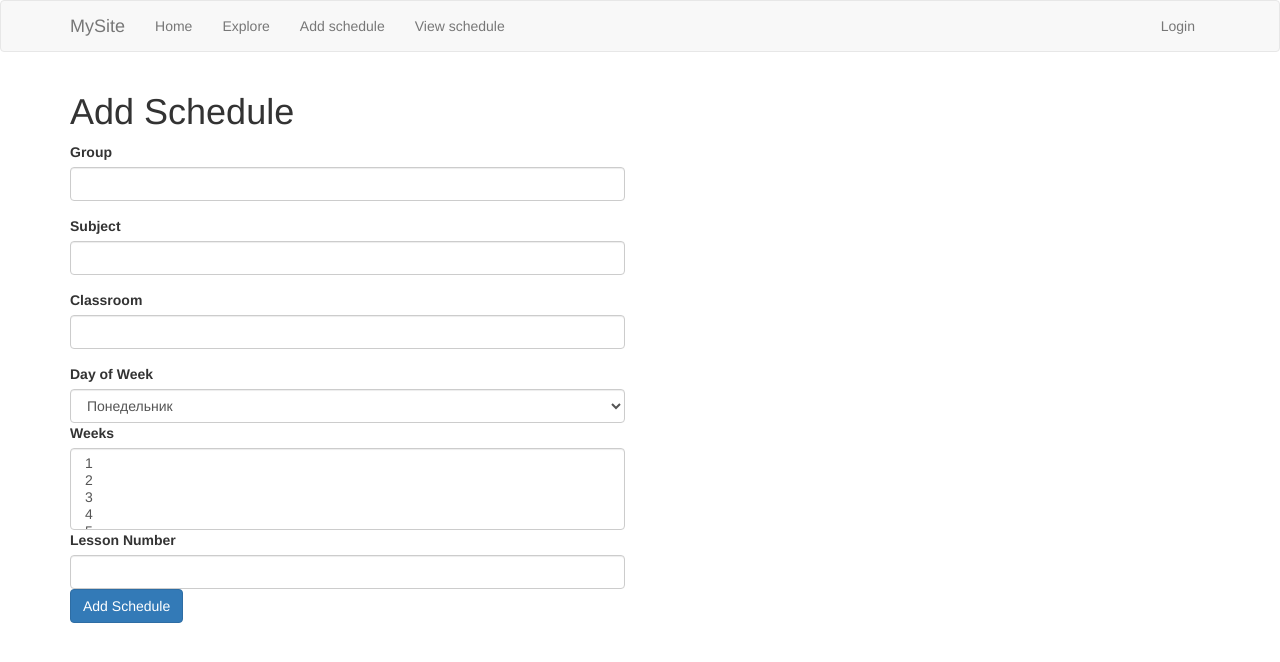
After one commit to Termot/ScheduleSite, a Flask app: page /schedule/add_schedule in a window 1280 px wide. The commit adds this page. Shown: the top 662 px of the page. Run offline with Flask 3, Linux system fonts and the light colour scheme; data that the repository does not hold is empty; some libraries are stand-ins or nearby versions.

Commit message:
update schedule work

```diff
--- a/app/__init__.py
+++ b/app/__init__.py
@@ -13,8 +13,10 @@ from config import Config
 from commands import bp as cli_bp
 from redis import Redis
 import rq
+from flask_wtf import CSRFProtect
 
 db = SQLAlchemy()
+csrf = CSRFProtect()
 migrate = Migrate()
 login = LoginManager()
 login.login_view = 'auth.login'
@@ -30,6 +32,7 @@ def create_app(config_class=Config):
     app.config.from_object(config_class)
 
     db.init_app(app)
+    csrf.init_app(app)
     migrate.init_app(app, db)
     login.init_app(app)
     mail.init_app(app)
@@ -52,6 +55,9 @@ def create_app(config_class=Config):
 
     from app.main import bp as main_bp
     app.register_blueprint(main_bp)
+
+    from app.schedule import bp as schedule_bp
+    app.register_blueprint(schedule_bp, url_prefix='/schedule')
 
     if not app.debug and not app.testing:
         if app.config['MAIL_SERVER']:
--- a/app/auth/email.py
+++ b/app/auth/emails.py
@@ -1,6 +1,6 @@
 from flask import render_template, current_app
 from flask_babel import _
-from app.email import send_email
+from app.emails import send_email
 
 
 def send_password_reset_email(user):
--- a/app/auth/routes.py
+++ b/app/auth/routes.py
@@ -7,7 +7,7 @@ from app.auth import bp
 from app.auth.forms import LoginForm, RegistrationForm, \
     ResetPasswordRequestForm, ResetPasswordForm
 from app.models import User
-from app.auth.email import send_password_reset_email
+from app.auth.emails import send_password_reset_email
 
 
 @bp.route('/login', methods=['GET', 'POST'])
--- a/app/main/routes.py
+++ b/app/main/routes.py
@@ -1,6 +1,6 @@
 from datetime import datetime
 from flask import render_template, flash, redirect, url_for, request, g, \
-    jsonify, current_app
+    current_app
 from flask_login import current_user, login_required
 from flask_babel import _, get_locale
 from app import db
--- /dev/null
+++ b/app/schedule/__init__.py
@@ -0,0 +1,5 @@
+from flask import Blueprint
+
+bp = Blueprint('schedule', __name__)
+
+from app.schedule import routes
--- /dev/null
+++ b/app/schedule/forms.py
@@ -0,0 +1,24 @@
+from flask_wtf import FlaskForm
+from wtforms import SelectField, SelectMultipleField, SubmitField, StringField, IntegerField
+from flask_babel import _, lazy_gettext as _l
+from wtforms.validators import DataRequired
+from wtforms.widgets import ListWidget, CheckboxInput
+
+DAY_OF_WEEK_CHOICES = [(day, day) for day in
+                       ['Понедельник', 'Вторник', 'Среда', 'Четверг', 'Пятница', 'Суббота']]
+WEEKS_CHOICES = [(f'{i}', f'{i}') for i in range(1, 20)]
+
+
+class ScheduleForm(FlaskForm):
+    group = StringField('Group', validators=[DataRequired()])
+    subject = StringField('Subject', validators=[DataRequired()])
+    classroom = StringField('Classroom', validators=[DataRequired()])
+    day_of_week = SelectField('Day of Week',
+                              choices=DAY_OF_WEEK_CHOICES,
+                              validators=[DataRequired()])
+    weeks = SelectMultipleField('Weeks',
+                                choices=WEEKS_CHOICES,
+                                validators=[DataRequired()],
+                                widget=ListWidget(prefix_label=False),
+                                option_widget=CheckboxInput())
+    lesson_number = IntegerField('Lesson Number', validators=[DataRequired()])
--- /dev/null
+++ b/app/schedule/routes.py
@@ -0,0 +1,67 @@
+from flask import render_template, redirect, url_for, flash, request, jsonify
+from flask_babel import _
+from flask_login import login_required
+from app import db
+from app.models import Schedule, Group, Subject, Classroom
+from app.schedule import bp
+from app.schedule.forms import ScheduleForm
+
+
+@bp.route('/add_schedule', methods=['GET', 'POST'])
+def add_schedule():
+    form = ScheduleForm()
+
+    # Подгружаем существующие значения для групп, дисциплин и аудиторий
+    groups = [group for group in Group.query.all()]
+    subjects = [subject for subject in Subject.query.all()]
+    classrooms = [classroom for classroom in Classroom.query.all()]
+
+    if form.validate_on_submit():
+        group_name = form.group.data
+        subject_name = form.subject.data
+        classroom_name = form.classroom.data
+        day_of_week = form.day_of_week.data
+        weeks = form.weeks.data
+        lesson_number = form.lesson_number.data
+
+        # Получение существующих объектов группы, дисциплины и аудитории или их создание
+        group = Group.query.filter_by(name=group_name).first()
+        if not group:
+            group = Group(name=group_name)
+            db.session.add(group)
+
+        subject = Subject.query.filter_by(name=subject_name).first()
+        if not subject:
+            subject = Subject(name=subject_name)
+            db.session.add(subject)
+
+        classroom = Classroom.query.filter_by(name=classroom_name).first()
+        if not classroom:
+            classroom = Classroom(name=classroom_name)
+            db.session.add(classroom)
+
+        schedule_entry = Schedule(
+            group_id=group.id,
+            subject_id=subject.id,
+            classroom_id=classroom.id,
+            day_of_week=day_of_week,
+            weeks=', '.join(weeks),  # сохраняем выбранные недели как строку
+            lesson_number=lesson_number
+        )
+
+        db.session.add(schedule_entry)
+        db.session.commit()
+
+        return redirect(url_for('schedule.view_all_schedule'))
+
+    return render_template('schedule/add_schedule.html', form=form,
+                           groups=groups,
+                           subjects=subjects,
+                           classrooms=classrooms)
+
+
+@bp.route('/view_all_schedule', methods=['GET'])
+def view_all_schedule():
+    schedule_entries = Schedule.query.all()
+
+    return render_template('schedule/view_all_schedule.html', schedule_entries=schedule_entries)
--- a/app/templates/base.html
+++ b/app/templates/base.html
@@ -20,6 +20,8 @@
                 <ul class="nav navbar-nav">
                     <li><a href="{{ url_for('main.index') }}">{{ _('Home') }}</a></li>
                     <li><a href="{{ url_for('main.explore') }}">{{ _('Explore') }}</a></li>
+                    <li><a href="{{ url_for('schedule.add_schedule') }}">{{ _('Add schedule') }}</a></li>
+                    <li><a href="{{ url_for('schedule.view_all_schedule') }}">{{ _('View schedule') }}</a></li>
                 </ul>
                 <ul class="nav navbar-nav navbar-right">
                     {% if current_user.is_anonymous %}
--- /dev/null
+++ b/app/templates/schedule/add_schedule.html
@@ -0,0 +1,51 @@
+{% extends "base.html" %}
+{% import 'bootstrap/wtf.html' as wtf %}
+
+{% block app_content %}
+    <h1>Add Schedule</h1>
+    <div class="row">
+        <div class="col-md-6">
+            <form method="POST">
+                {{ form.csrf_token }}
+                <div class="form-group">
+                    <label for="group">Group</label>
+                    <input type="text" list="groups" id="group" name="group" class="form-control">
+                    <datalist id="groups">
+                        {% for group in groups %}
+                            <option value="{{ group.name }}"></option>
+                        {% endfor %}
+                    </datalist>
+                </div>
+                <div class="form-group">
+                    <label for="subject">Subject</label>
+                    <input type="text" list="subjects" id="subject" name="subject" class="form-control">
+                    <datalist id="subjects">
+                        {% for subject in subjects %}
+                            <option value="{{ subject.name }}"></option>
+                        {% endfor %}
+                    </datalist>
+                </div>
+                <div class="form-group">
+                    <label for="classroom">Classroom</label>
+                    <input type="text" list="classrooms" id="classroom" name="classroom" class="form-control">
+                    <datalist id="classrooms">
+                        {% for classroom in classrooms %}
+                            <option value="{{ classroom.name }}"></option>
+                        {% endfor %}
+                    </datalist>
+                </div>
+                {{ form.day_of_week.label }}
+                {{ form.day_of_week(class="form-control") }}
+                {{ form.weeks.label }}
+                <select name="weeks" multiple class="form-control">
+                    {% for value, label in form.weeks.choices %}
+                        <option value="{{ value }}">{{ label }}</option>
+                    {% endfor %}
+                </select>
+                {{ form.lesson_number.label }}
+                {{ form.lesson_number(class="form-control") }}
+                <button type="submit" class="btn btn-primary">Add Schedule</button>
+            </form>
+        </div>
+    </div>
+{% endblock %}
```
Also changed, not shown: app/models.py (+19 -79 lines), app/schedule.py (added, +72 -0 lines), app/templates/schedule/view_all_schedule.html (added, +31 -0 lines), mysite.py (+5 -3 lines), app/emails.py (renamed from app/email.py).
